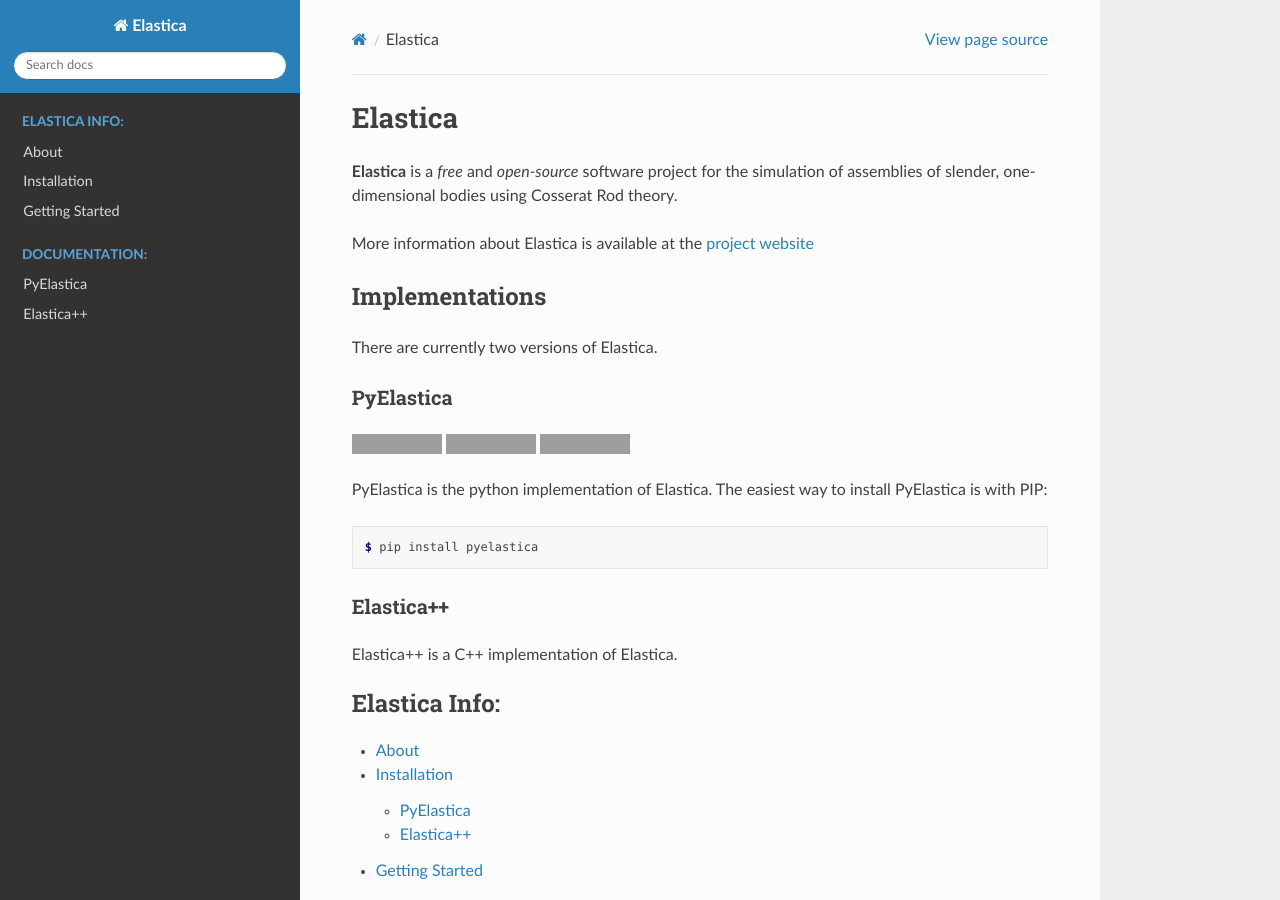
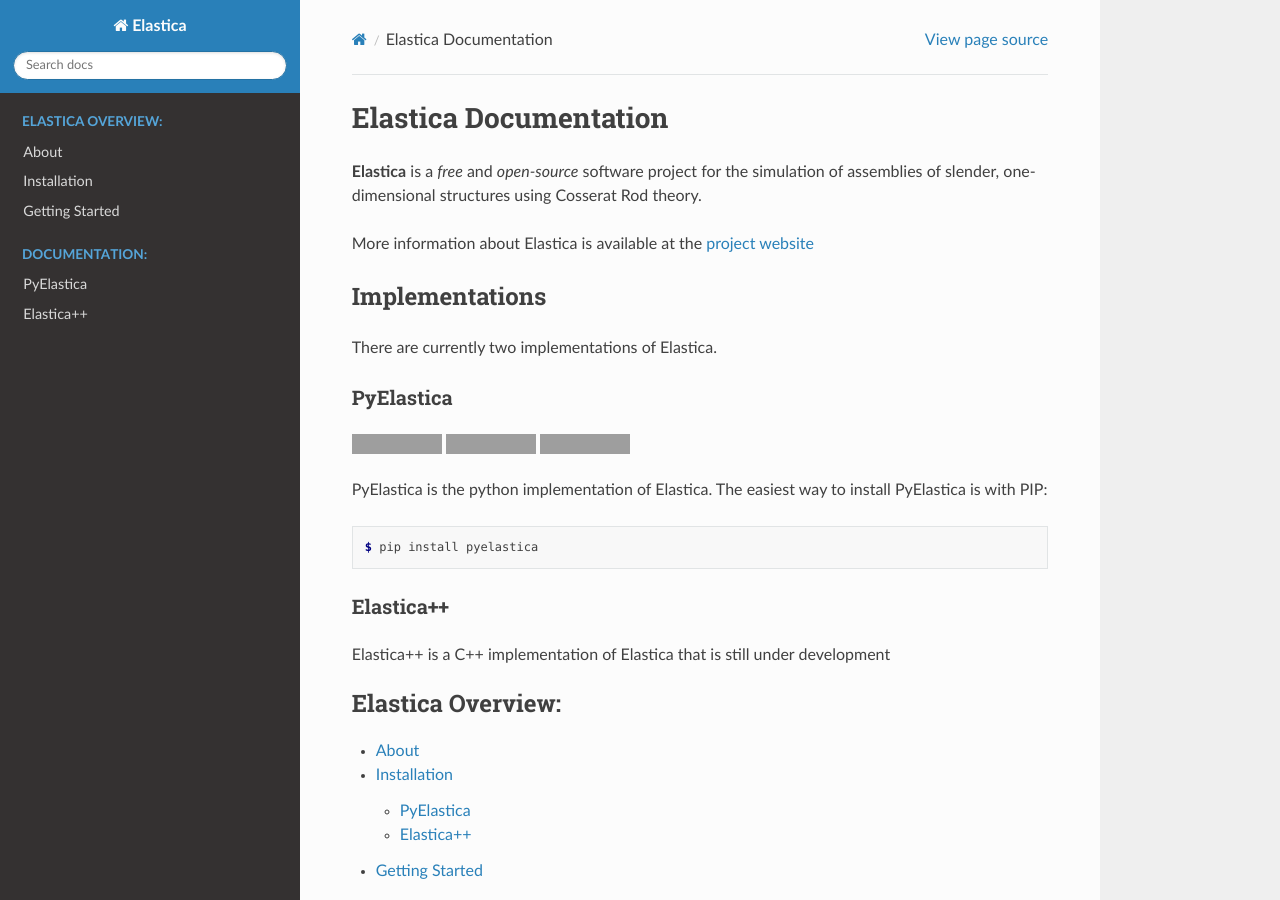
Before and after one commit to GazzolaLab/PyElastica, a Sphinx documentation site: the page built from docs/index.rst, in a window 1280 px wide and 900 px high. Built offline with Sphinx 7.4.7 and the Read the Docs theme 2.0.0, drawn with Linux system fonts in a browser that asks for light colours; grey boxes are pictures that could not be loaded.

Commit message:
minor RTD updates

```diff
--- a/docs/index.rst
+++ b/docs/index.rst
@@ -3,9 +3,9 @@
    You can adapt this file completely to your liking, but it should at least
    contain the root `toctree` directive.
 
-*********
-Elastica
-*********
+**********************
+Elastica Documentation
+**********************
 
 .. include:: intro_page.rst
 
@@ -13,7 +13,7 @@ Elastica
 
 .. toctree::
    :maxdepth: 2
-   :caption: Elastica Info:
+   :caption: Elastica Overview:
 
    welcome_page
    installation
--- a/docs/intro_page.rst
+++ b/docs/intro_page.rst
@@ -1,11 +1,11 @@
 
-**Elastica** is a *free* and *open-source* software project for the simulation of assemblies of slender, one-dimensional bodies using Cosserat Rod theory.
+**Elastica** is a *free* and *open-source* software project for the simulation of assemblies of slender, one-dimensional structures using Cosserat Rod theory.
 
 More information about Elastica is available at the `project website`_
 
 Implementations
 ----------------
-There are currently two versions of Elastica.
+There are currently two implementations of Elastica.
 
 PyElastica
 ~~~~~~~~~~
@@ -29,6 +29,6 @@ PyElastica is the python implementation of Elastica. The easiest way to install
 
 Elastica++
 ~~~~~~~~~~
-Elastica++ is a C++ implementation of Elastica.
+Elastica++ is a C++ implementation of Elastica that is still under development
 
 .. _project website: https://cosseratrods.org
```
